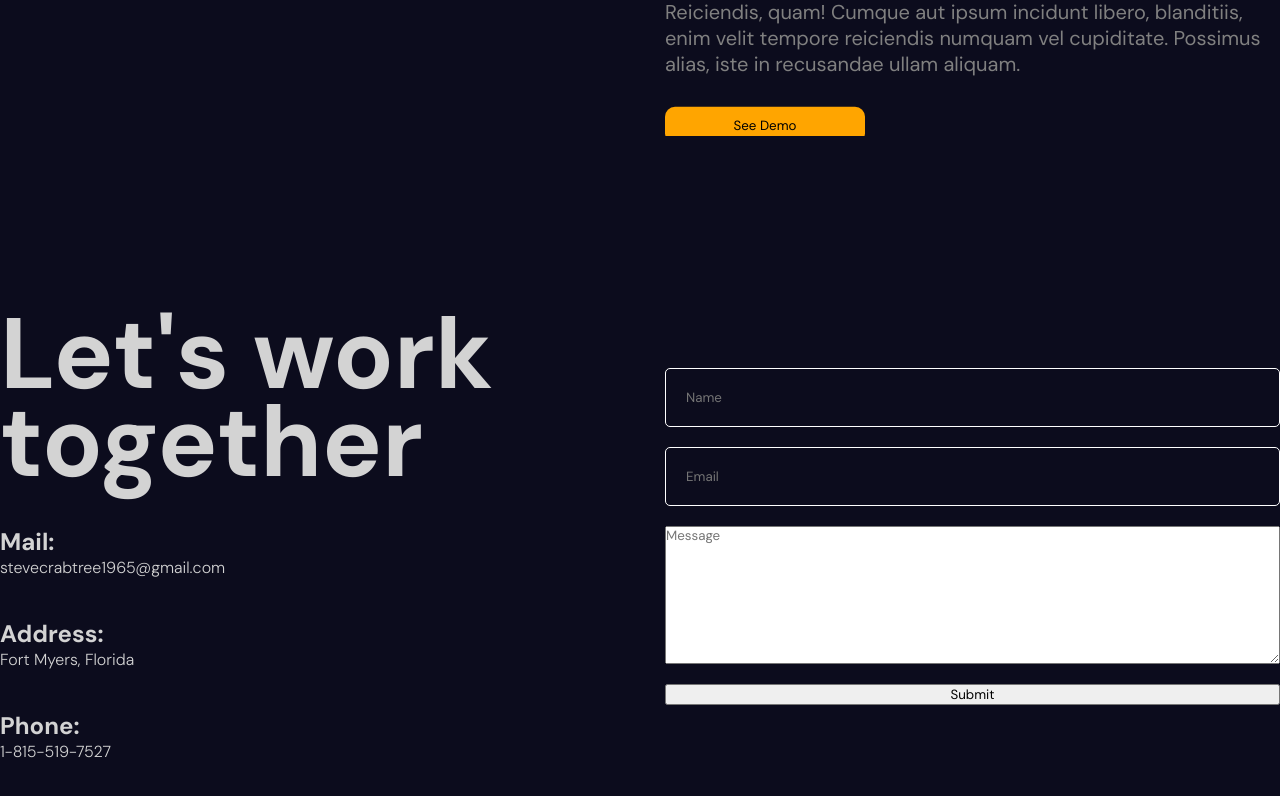
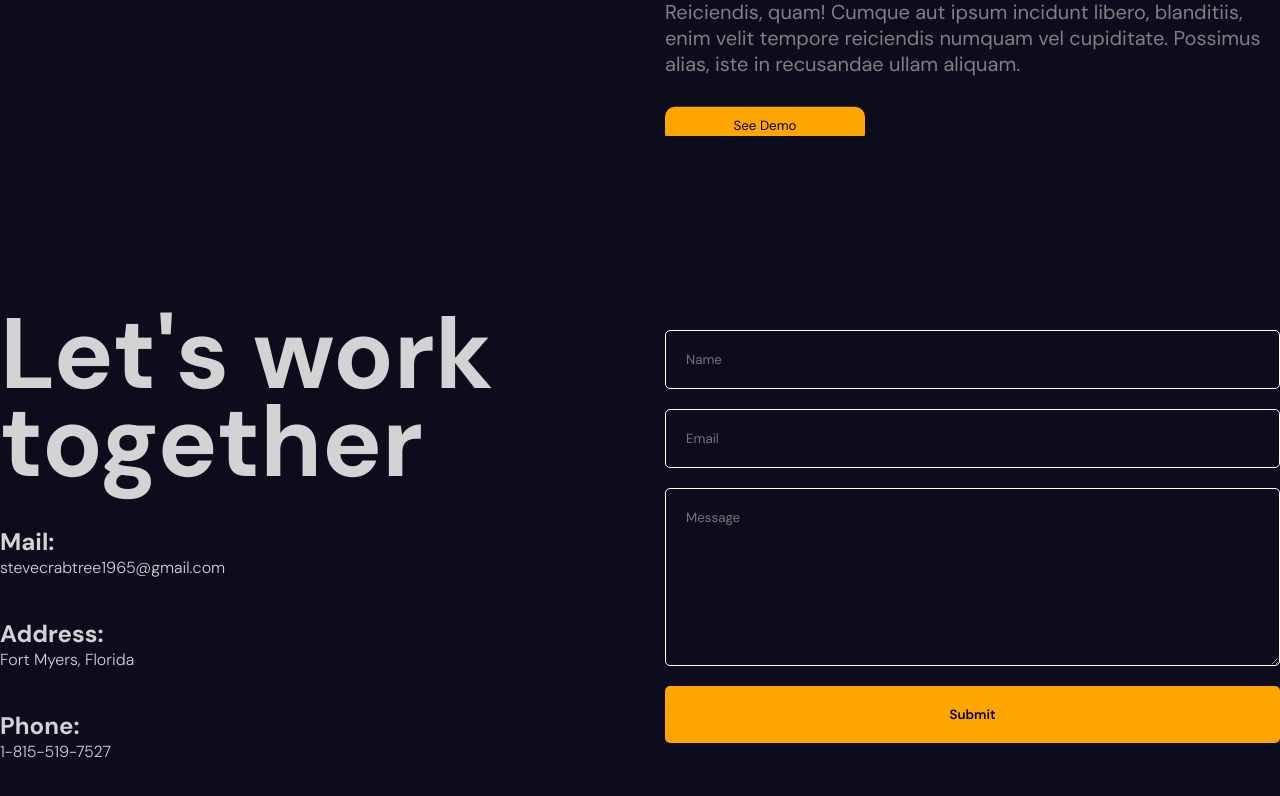
Before and after one commit to safak/animated-portfolio, a React (Vite) app: page / in a window 1280 px wide. Shown: the part 6417-7213 px from the top of the page. Built offline with nearby package versions, Linux system fonts and the light colour scheme.

Commit message:
updated contact page

```diff
--- a/src/components/Contact/Contact.jsx
+++ b/src/components/Contact/Contact.jsx
@@ -1,32 +1,88 @@
 import './contact.scss';
+import { motion } from 'framer-motion';
+
+const variants = {
+  initial: {
+    y: 500,
+    opacity: 0,
+  },
+  animate: {
+    y: 0,
+    opacity: 1,
+    transition: {
+      duration: 0.5,
+      staggerChildren: 0.1,
+    },
+  },
+};
 
 const Contact = () => {
   return (
-    <div className='contact'>
-      <div className='textContainer'>
-        <h1>Let's work together</h1>
-        <div className='item'>
+    <motion.div
+      className='contact'
+      variants={variants}
+      initial='initial'
+      whileInView='animate'
+    >
+      <motion.div className='textContainer' variants={variants}>
+        <motion.h1 variants={variants}>Let's work together</motion.h1>
+        <motion.div variants={variants} className='item'>
           <h2>Mail:</h2>
           <span>stevecrabtree1965@gmail.com</span>
-        </div>
-        <div className='item'>
+        </motion.div>
+        <motion.div variants={variants} className='item'>
           <h2>Address:</h2>
           <span>Fort Myers, Florida</span>
-        </div>
-        <div className='item'>
+        </motion.div>
+        <motion.div variants={variants} className='item'>
           <h2>Phone:</h2>
           <span>1-815-519-7527</span>
-        </div>
-      </div>
+        </motion.div>
+      </motion.div>
       <div className='formContainer'>
-        <form id='contactForm'>
-          <input id='name'type='text' required placeholder='Name' autoComplete='off' />
-          <input id='email' type='email' required placeholder='Email' autoComplete='off'/>
+        <motion.div
+          className='phoneSvg'
+          initial={{ opacity: 1 }}
+          whileInView={{ opacity: 0 }}
+          transition={{ delay: 3, duration: 1 }}
+        >
+          <svg width='450px' height='450px' viewBox='0 0 24 24' fill='none'>
+            <motion.path
+              initial={{ pathLength: 1}}
+              whileInView={{ pathLength: 0 }}
+              transition={{ duration: 3 }}
+              d='M14.05 6C15.0268 6.19057 15.9244 6.66826 16.6281 7.37194C17.3318 8.07561 17.8095 8.97326 18 9.95M14.05 2C16.0793 2.22544 17.9716 3.13417 19.4163 4.57701C20.8609 6.01984 21.7721 7.91101 22 9.94M18.5 21C9.93959 21 3 14.0604 3 5.5C3 5.11378 3.01413 4.73086 3.04189 4.35173C3.07375 3.91662 3.08968 3.69907 3.2037 3.50103C3.29814 3.33701 3.4655 3.18146 3.63598 3.09925C3.84181 3 4.08188 3 4.56201 3H7.37932C7.78308 3 7.98496 3 8.15802 3.06645C8.31089 3.12515 8.44701 3.22049 8.55442 3.3441C8.67601 3.48403 8.745 3.67376 8.88299 4.05321L10.0491 7.26005C10.2096 7.70153 10.2899 7.92227 10.2763 8.1317C10.2643 8.31637 10.2012 8.49408 10.0942 8.64506C9.97286 8.81628 9.77145 8.93713 9.36863 9.17882L8 10C9.2019 12.6489 11.3501 14.7999 14 16L14.8212 14.6314C15.0629 14.2285 15.1837 14.0271 15.3549 13.9058C15.5059 13.7988 15.6836 13.7357 15.8683 13.7237C16.0777 13.7101 16.2985 13.7904 16.74 13.9509L19.9468 15.117C20.3262 15.255 20.516 15.324 20.6559 15.4456C20.7795 15.553 20.8749 15.6891 20.9335 15.842C21 16.015 21 16.2169 21 16.6207V19.438C21 19.9181 21 20.1582 20.9007 20.364C20.8185 20.5345 20.663 20.7019 20.499 20.7963C20.3009 20.9103 20.0834 20.9262 19.6483 20.9581C19.2691 20.9859 18.8862 21 18.5 21Z'
+              stroke='#FFA500'
+              strokeWidth={0.2}
+              stroke-linecap='round'
+              stroke-linejoin='round'
+            />
+          </svg>
+        </motion.div>
+        <motion.form
+          initial={{ opacity: 0 }}
+          whileInView={{ opacity: 1 }}
+          transition={{ delay: 4, duration: 1 }}
+        >
+          <input
+            id='name'
+            type='text'
+            required
+            placeholder='Name'
+            autoComplete='off'
+          />
+          <input
+            id='email'
+            type='email'
+            required
+            placeholder='Email'
+            autoComplete='off'
+          />
           <textarea id='textarea' rows={8} placeholder='Message'></textarea>
           <button>Submit</button>
-        </form>
+        </motion.form>
       </div>
-    </div>
+    </motion.div>
   );
 };
 
--- a/src/components/Contact/contact.scss
+++ b/src/components/Contact/contact.scss
@@ -23,18 +23,34 @@
 
   .formContainer {
     flex: 1;
+    position: relative;
+
+    .phoneSvg {
+      position: absolute;
+      margin: auto;
+    }
 
     form {
       display: flex;
       flex-direction: column;
       gap: 20px;
 
-      input {
+      input,
+      textarea {
         padding: 20px;
         background-color: transparent;
         border: 1px solid #fff;
         color: #fff;
         border-radius: 5px;
+        border-radius: 5px;
+      }
+      button {
+        padding: 20px;
+        font-weight: 600;
+        border: none;
+        background-color: orange;
+        cursor: pointer;
+        border-radius: 5px;
       }
     }
   }
```
